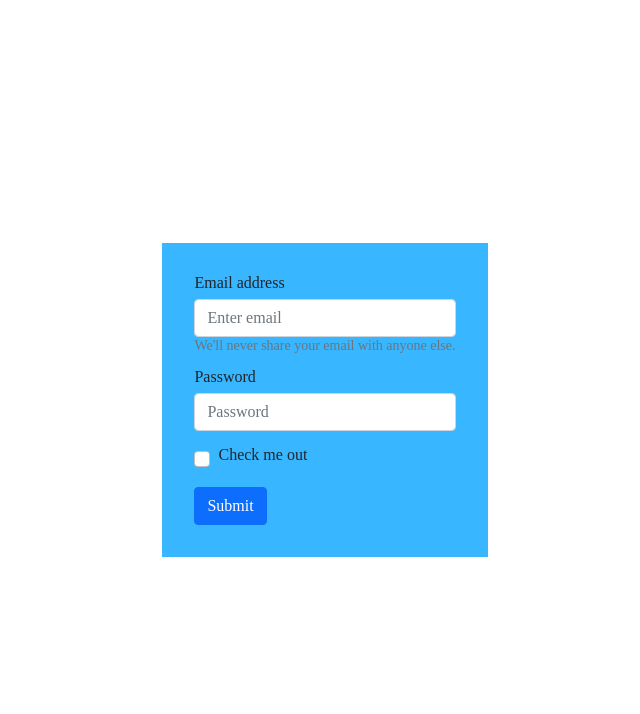
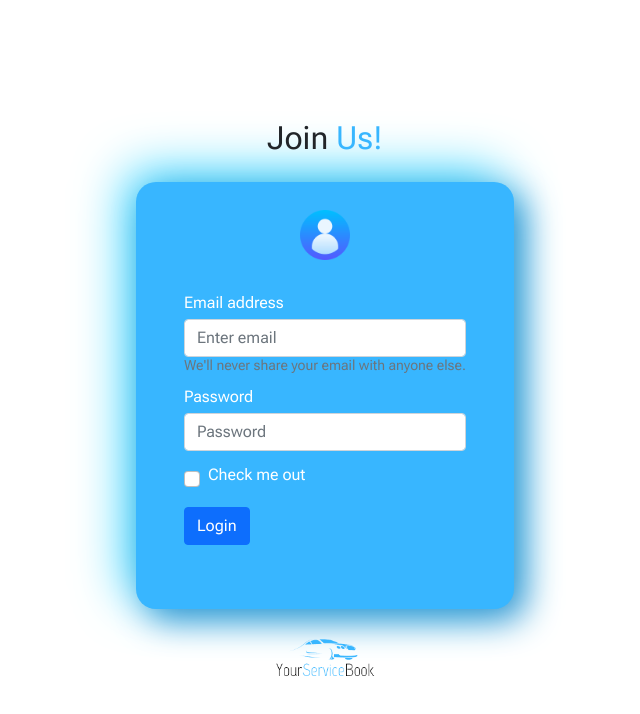
Before and after one commit to MateuszChmiest/YourServiceBook, a React (Create React App) app in the folder my-app/: page / in a window 1280 px wide. Shown: the top 714 px of the page, without its empty margins (315-955 px from the left). Built offline with nearby package versions, Linux system fonts and the light colour scheme.

Commit message:
styling the login form and firebase confuguration

```diff
--- a/my-app/package.json
+++ b/my-app/package.json
@@ -7,6 +7,7 @@
     "@testing-library/react": "^13.3.0",
     "@testing-library/user-event": "^13.5.0",
     "bootstrap": "^5.1.3",
+    "firebase": "^9.8.2",
     "react": "^18.1.0",
     "react-bootstrap": "^2.4.0",
     "react-dom": "^18.1.0",
--- a/my-app/public/index.html
+++ b/my-app/public/index.html
@@ -1,14 +1,17 @@
 <!DOCTYPE html>
 <html lang="en">
+
 <head>
   <meta charset="utf-8" />
   <link rel="icon" href="%PUBLIC_URL%/favicon.ico" />
   <meta name="viewport" content="width=device-width, initial-scale=1" />
   <meta name="theme-color" content="#000000" />
-    <meta
-      name="description"
-      content="Web site created using create-react-app"
-    />
+  <meta name="description" content="Web site created using create-react-app" />
+  <link rel="preconnect" href="https://fonts.googleapis.com">
+  <link rel="preconnect" href="https://fonts.gstatic.com" crossorigin>
+  <link
+    href="https://fonts.googleapis.com/css2?family=Roboto+Flex:opsz,wght@8..144,200;8..144,300;8..144,400;8..144,600&display=swap"
+    rel="stylesheet">
   <link rel="apple-touch-icon" href="%PUBLIC_URL%/logo192.png" />
   <!--
       manifest.json provides metadata used when your web app is installed on a
@@ -26,6 +29,7 @@
     -->
   <title>YourServiceBook</title>
 </head>
+
 <body>
   <noscript>You need to enable JavaScript to run this app.</noscript>
   <div id="root"></div>
@@ -40,4 +44,5 @@
       To create a production bundle, use `npm run build` or `yarn build`.
     -->
 </body>
+
 </html>
--- a/my-app/src/components/Login.js
+++ b/my-app/src/components/Login.js
@@ -1,11 +1,24 @@
-import Form from "react-bootstrap/Form";
-import { Button } from "react-bootstrap";
+import { Button,Form } from "react-bootstrap";
 import "bootstrap/dist/css/bootstrap.min.css";
+import logo from "../images/logo.png"
+import user_img from "../images/user.png"
+import { useState } from "react";
 
 const Login = () => {
+    const [user, setUser] = useState('');
+    const [email, setEmail] = useState('');
+    const [password, setPassword] = useState('');
+    const [emailError, setEmailError] = useState('');
+    const [passwordError, setPasswordEddor] = useState('');
+    const [hasAccount, setHasAccount] = useState('false')
+
 	return (
 		<section className='Login'>
+			<h1>Join <span>Us!</span></h1>
 			<div className='Login__box'>
+                <div className="Login__user">
+                     <img src={user_img} alt="user" width={50}/>
+                </div>
 				<Form>
 					<Form.Group className='mb-3' controlId='formBasicEmail'>
 						<Form.Label>Email address</Form.Label>
@@ -23,10 +36,11 @@ const Login = () => {
 						<Form.Check type='checkbox' label='Check me out' />
 					</Form.Group>
 					<Button variant='primary' type='submit'>
-						Submit
+						Login
 					</Button>
 				</Form>
 			</div>
+            <img src={logo} alt="logo" width={100}/>
 		</section>
 	);
 };
--- a/my-app/src/components/Preloader.js
+++ b/my-app/src/components/Preloader.js
@@ -10,7 +10,7 @@ const Preloader = () => {
 		setLoading(true);
 		setTimeout(() => {
 			setLoading(false);
-		}, 1000);
+		}, 2000);
 	}, []);
 
 	return (
--- a/my-app/src/index.css
+++ /dev/null
@@ -1,13 +0,0 @@
-body {
-  margin: 0;
-  font-family: -apple-system, BlinkMacSystemFont, 'Segoe UI', 'Roboto', 'Oxygen',
-    'Ubuntu', 'Cantarell', 'Fira Sans', 'Droid Sans', 'Helvetica Neue',
-    sans-serif;
-  -webkit-font-smoothing: antialiased;
-  -moz-osx-font-smoothing: grayscale;
-}
-
-code {
-  font-family: source-code-pro, Menlo, Monaco, Consolas, 'Courier New',
-    monospace;
-}
--- a/my-app/src/index.js
+++ b/my-app/src/index.js
@@ -1,6 +1,5 @@
 import React from 'react';
 import ReactDOM from 'react-dom/client';
-import './index.css';
 import App from './App';
 import "./sass/main.scss"
 import reportWebVitals from './reportWebVitals';
--- a/my-app/src/sass/elements/_login.scss
+++ b/my-app/src/sass/elements/_login.scss
@@ -2,11 +2,39 @@
 	display: flex;
 	justify-content: center;
 	align-items: center;
+	flex-direction: column;
 	width: 100vw;
 	height: 100vh;
+    padding: 1rem;
+
+	h1 {
+		margin-bottom: 1.75rem;
+		z-index: 10;
+
+		span {
+			color: $color-primary;
+		}
+	}
+
+	img {
+		margin-top: 1.75rem;
+	}
+
+	&__user {
+		text-align: center;
+		margin-bottom: 2rem;
+	}
 
 	&__box {
-        background-color: $color-primary;
-        padding: 2rem;
+		padding: 0 3rem 4rem 3rem;
+		border-radius: 20px;
+		background: #38b6ff;
+		box-shadow: 11px 11px 34px #2e95d1, -11px -11px 50px #42d7ff;
+
+		Form {
+			font-family: $font-primary;
+			font-weight: 400;
+            color: white;
 		}
 	}
+}
--- a/my-app/src/sass/main.scss
+++ b/my-app/src/sass/main.scss
@@ -2,6 +2,7 @@
 @import "./settings/reset";
 @import "./settings/colors";
 @import "./settings/mixins";
+@import "./settings/typography";
 
 
 // Elements
--- /dev/null
+++ b/my-app/src/sass/settings/_typography.scss
@@ -0,0 +1,6 @@
+$font-primary: 'Roboto Flex', sans-serif;
+
+h1 {
+    font-size: 2rem;
+    font-family: $font-primary;
+}
```
Also changed, not shown: my-app/src/firebase.js (added, +15 -0 lines), my-app/src/images/user.png (added), 1 other file (tests, documents, lock files or other folders). Lines whose indentation alone changed are shown as unchanged.
